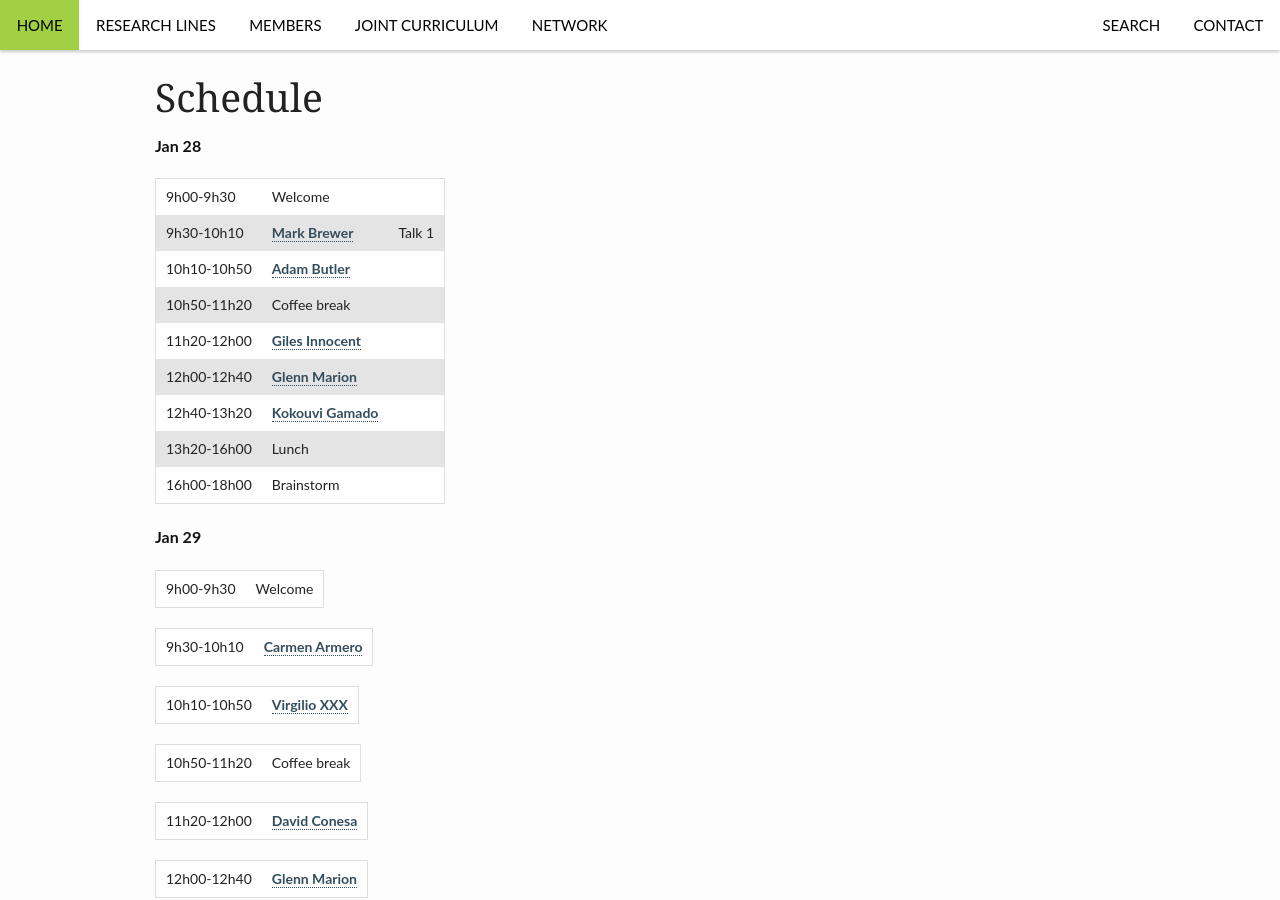
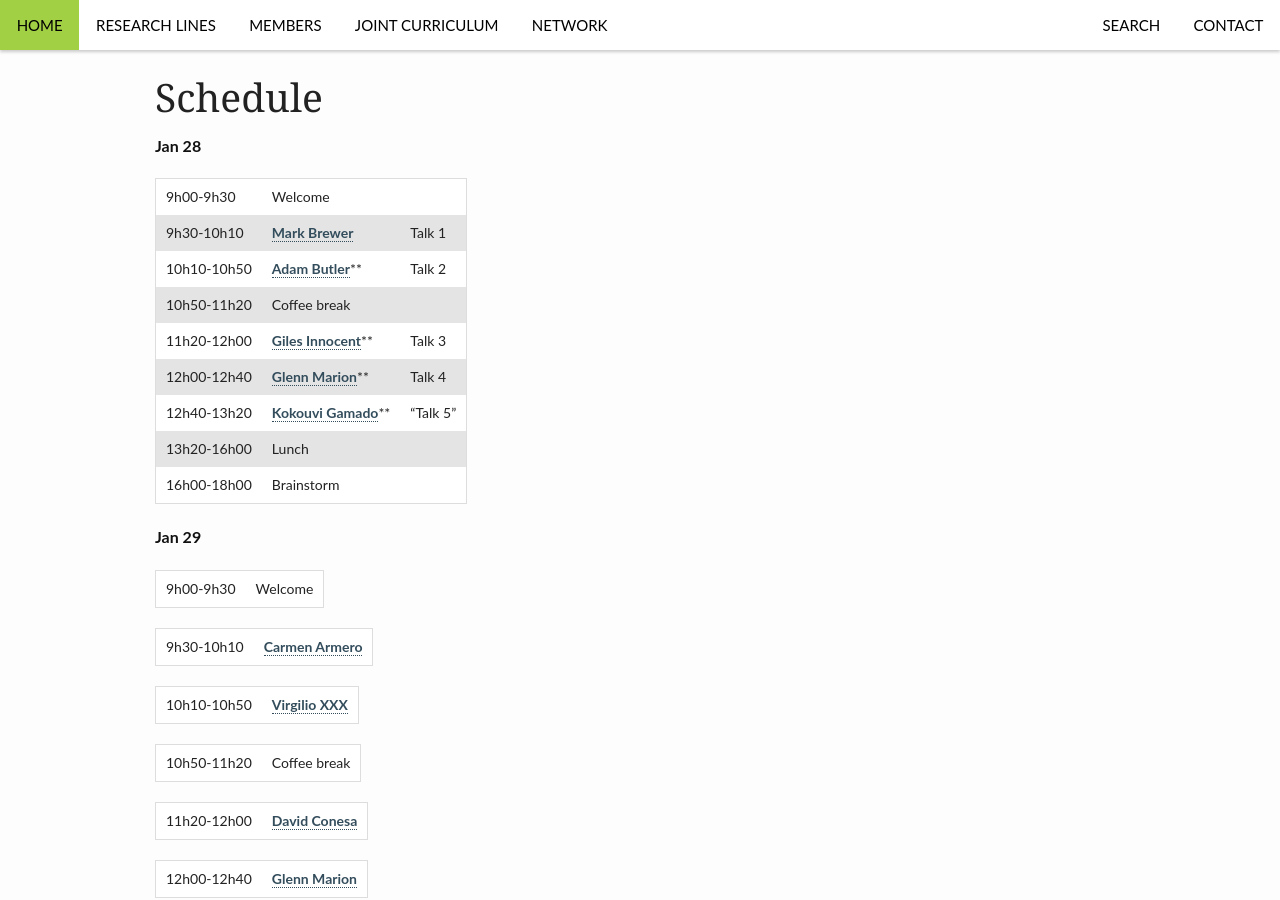
Before and after one commit to VABAR/VABAR.github.io, a Jekyll site: the page built from _posts/events/2015-11-25-ScoVa16.md, in a window 1280 px wide and 900 px high, scrolled down 441 px. Built offline with Jekyll 4.4.1, drawn with Linux system fonts in a browser that asks for light colours.

Commit message:
Update 2015-11-25-ScoVa16.md

```diff
--- a/_posts/events/2015-11-25-ScoVa16.md
+++ b/_posts/events/2015-11-25-ScoVa16.md
@@ -26,12 +26,12 @@
 **Jan 28**
 
 9h00-9h30 | Welcome
-9h30-10h10 | <a href="http://www.bioss.ac.uk/people/markb.html">**Mark Brewer**</a> | Talk 1
-10h10-10h50 |  <a href="http://www.bioss.ac.uk/people/adam.html">Adam Butler</a>
+9h30-10h10 | **<a href="http://www.bioss.ac.uk/people/markb.html">Mark Brewer</a>** | Talk 1
+10h10-10h50 |  <a href="http://www.bioss.ac.uk/people/adam.html">Adam Butler</a>** | Talk 2
 10h50-11h20 | Coffee break
-11h20-12h00 | <a href="http://www.bioss.ac.uk/people/giles.html">Giles Innocent</a>
-12h00-12h40 | <a href="http://www.bioss.ac.uk/people/glenn.html">Glenn Marion</a>
-12h40-13h20 | <a href="http://www.bioss.ac.uk/people/kokouvi.html">Kokouvi Gamado</a>
+11h20-12h00 | <a href="http://www.bioss.ac.uk/people/giles.html">Giles Innocent</a>** | Talk 3
+12h00-12h40 | <a href="http://www.bioss.ac.uk/people/glenn.html">Glenn Marion</a>** | Talk 4
+12h40-13h20 | <a href="http://www.bioss.ac.uk/people/kokouvi.html">Kokouvi Gamado</a>** | "Talk 5"
 13h20-16h00 | Lunch
 16h00-18h00 | Brainstorm
 
```
